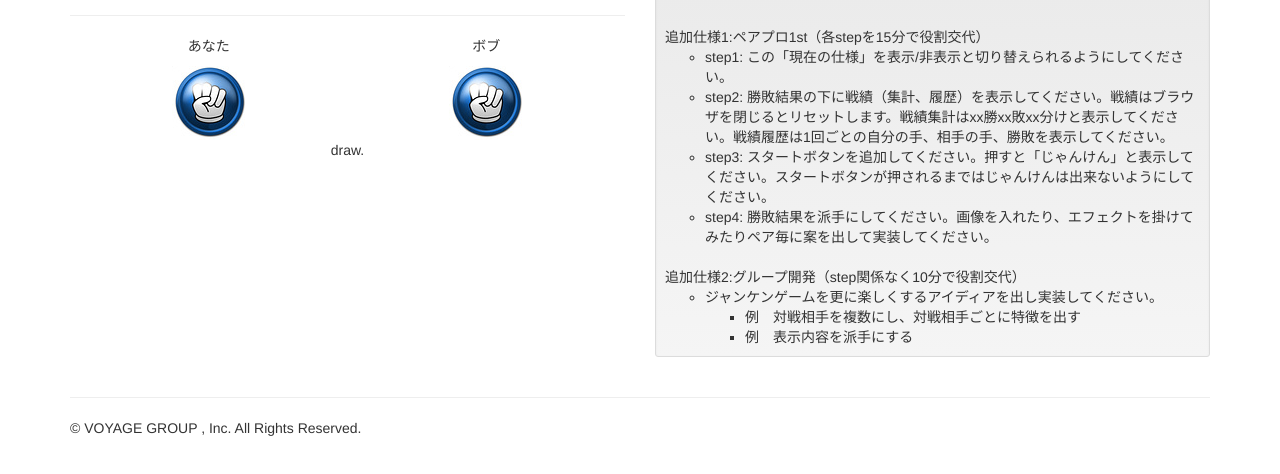
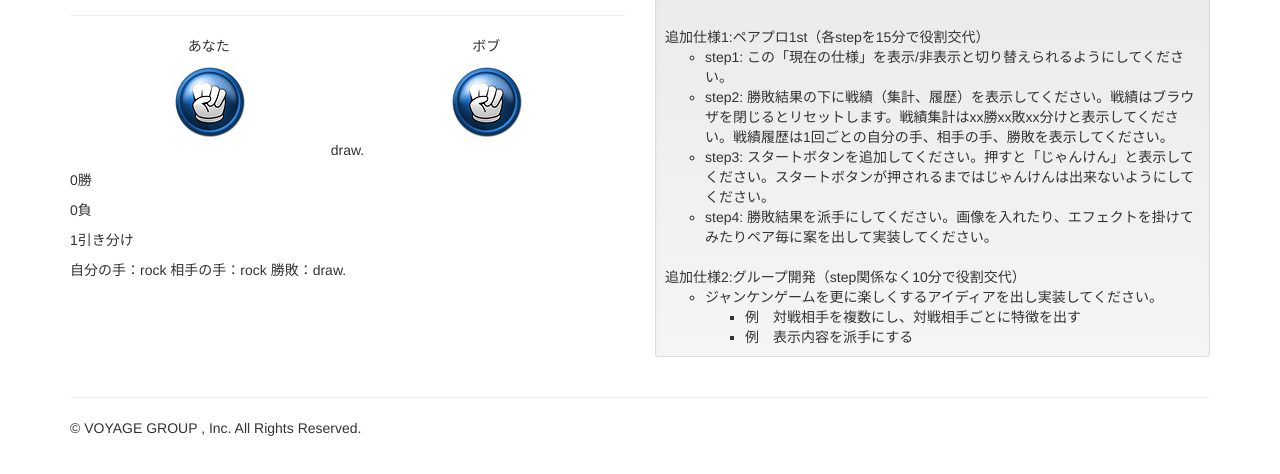
Before and after one commit to hironomiu-vg/rock-paper-scissors-pair-programming, a website: page Tan_step1/index.html in a window 1280 px wide. Both pictures are taken after a click on the button "グー". Shown: the part 200-674 px from the top of the page. Drawn offline with Linux system fonts and the light colour scheme.

Commit message:
Tan_Step2 #30

```diff
--- a/Tan_step1/index.html
+++ b/Tan_step1/index.html
@@ -43,6 +43,19 @@
                 <div class="col-sm-6 text-center"> <p>ボブ</p><img id="bobrspimg" src="img/scissors.png" /> </div>
                 <hr />
                 <p id="result" class="text-center">Who will win?</p>
+
+                <p id="win">
+                    0勝
+                </p>
+                <p id="lose">
+                    0負
+                </p>
+                <p id="draw">
+                    0引き分け
+                </p>
+                <span id="log">
+
+                </span>
             </div>
             <input type="button" id="change_show" value="非表示" />
             <div class="col-sm-6" id="specification">
--- a/Tan_step1/js/rock-paper-scissors.js
+++ b/Tan_step1/js/rock-paper-scissors.js
@@ -3,10 +3,19 @@ $(function(){
   var HAND_TYPE = [ "rock" , "scissors" , "paper" ];
   var RESULT_CODE = { DRAW : 0, WIN : 1, LOSE : 2, };
   var RESULT_MESSAGE = [ "draw.","You win!","You lose!" ];
+  var count = [0, 0, 0];
 
   $(".rsp-btn").click(function(){
     var opponentHand = bobHand();
     var result = judge( $(this).attr("id"), opponentHand);
+    count[result]++;
+    document.getElementById("win").textContent = count[RESULT_CODE.WIN] + "勝";
+    document.getElementById("lose").textContent = count[RESULT_CODE.LOSE] + "負";
+    document.getElementById("draw").textContent = count[RESULT_CODE.DRAW] + "引き分け";
+
+    document.getElementById("log").appendChild(document.createTextNode(
+        "自分の手：" + $(this).attr("id") + "  相手の手：" + opponentHand + "  勝敗：" + RESULT_MESSAGE[result]));
+    document.getElementById("log").appendChild(document.createElement('br'));
 
     $("#myrspimg").attr("src", "img/" + $(this).attr("id") + ".png");
     $("#bobrspimg").attr("src", "img/" + opponentHand + ".png");
```
